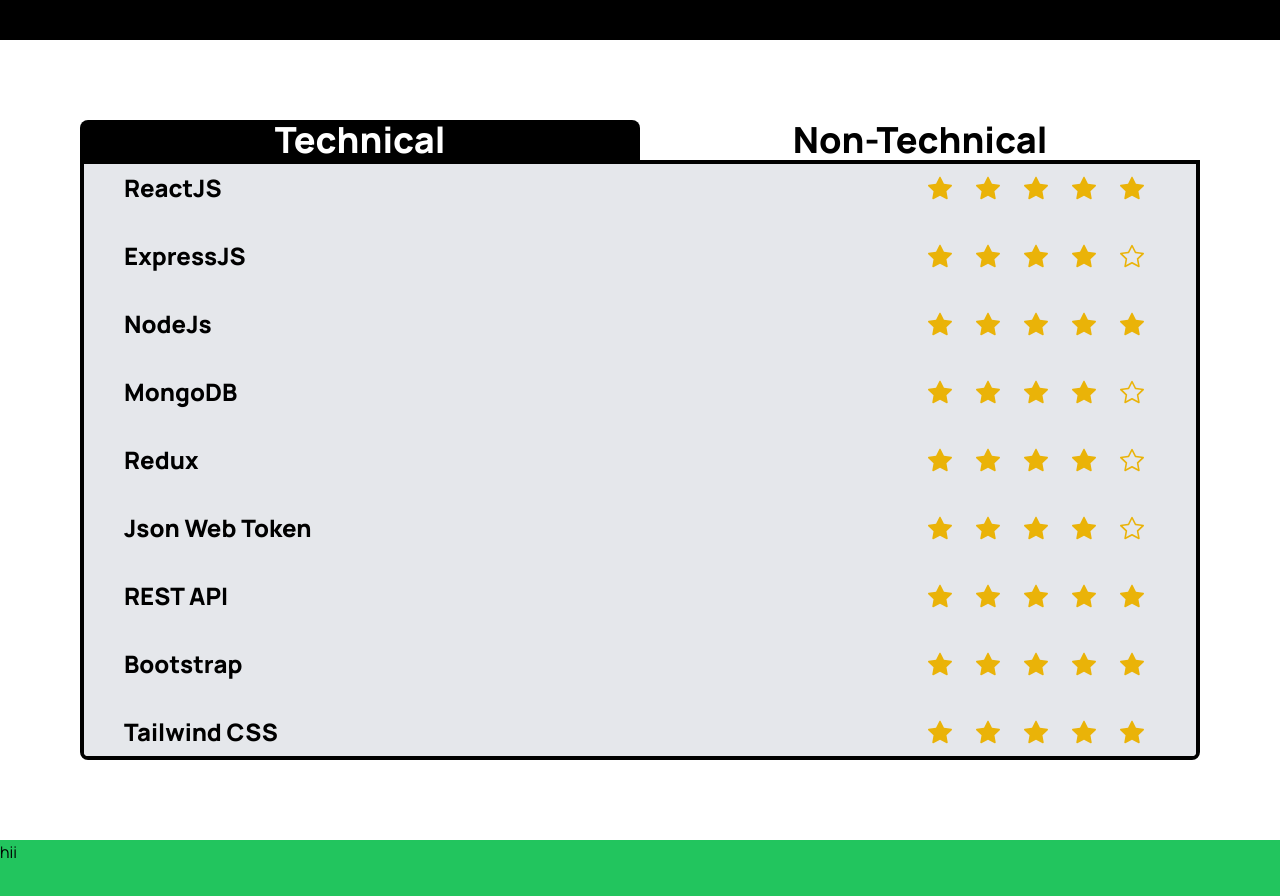
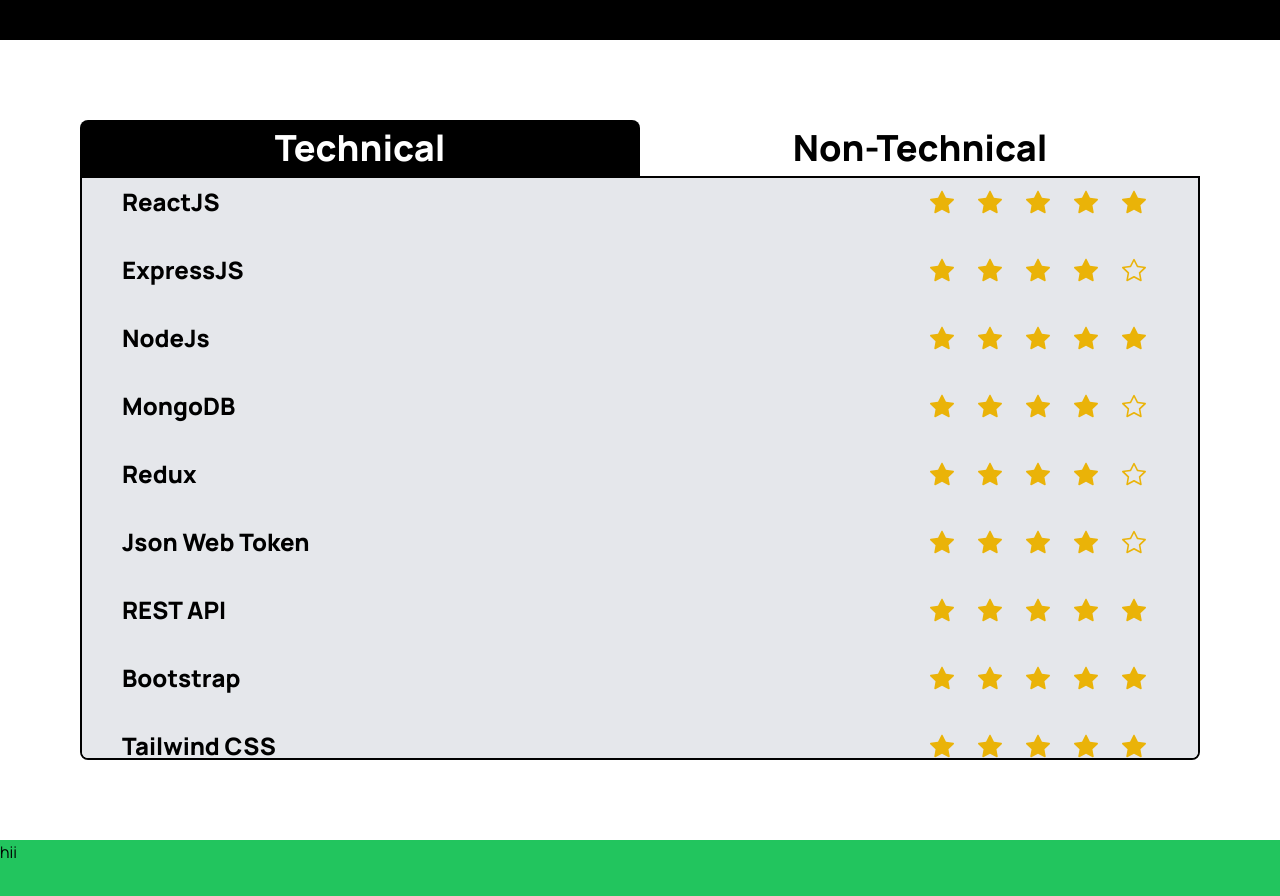
Before and after one commit to nirajcs/my-website, a React (Vite) app: page / in a window 1280 px wide. Shown: the part 820-1716 px from the top of the page. Built offline with nearby package versions, Linux system fonts and the light colour scheme; a web font is replaced by a local one.

Commit message:
padding changed in skills

```diff
--- a/src/components/Skills.jsx
+++ b/src/components/Skills.jsx
@@ -20,10 +20,10 @@ const Skills = () => {
   return (
     <>
       <div className='flex justify-between w-full'>
-        <div onClick={()=>{setTechView(true)}} className={`w-1/2 cursor-pointer text-center text-lg md:text-4xl font-bold rounded-tl-lg rounded-tr-lg ${techView ? 'bg-primaryColor text-white' : 'text-primaryColor'}`}><h2>Technical</h2></div>
-        <div onClick={()=>{setTechView(false)}} className={`w-1/2 cursor-pointer text-center text-lg md:text-4xl font-bold rounded-tl-lg rounded-tr-lg ${techView ? 'text-primaryColor' : 'bg-primaryColor text-white'}`}><h2>Non-Technical</h2></div>
+        <div onClick={()=>{setTechView(true)}} className={`w-1/2 p-2 cursor-pointer text-center text-lg md:text-4xl font-bold rounded-tl-lg rounded-tr-lg ${techView ? 'bg-primaryColor text-white' : 'text-primaryColor'}`}><h2>Technical</h2></div>
+        <div onClick={()=>{setTechView(false)}} className={`w-1/2 p-2 cursor-pointer text-center text-lg md:text-4xl font-bold rounded-tl-lg rounded-tr-lg ${techView ? 'text-primaryColor' : 'bg-primaryColor text-white'}`}><h2>Non-Technical</h2></div>
       </div>
-      <div className='h-full w-full bg-gray-200 overflow-y-auto border border-primaryColor border-4 rounded-bl-lg rounded-br-lg'>
+      <div className='h-full w-full bg-gray-200 overflow-y-auto border border-primaryColor border-2 rounded-bl-lg rounded-br-lg'>
         {
           skills && skills.length > 0 ? (
             skills.map((skill,index) => (
```
